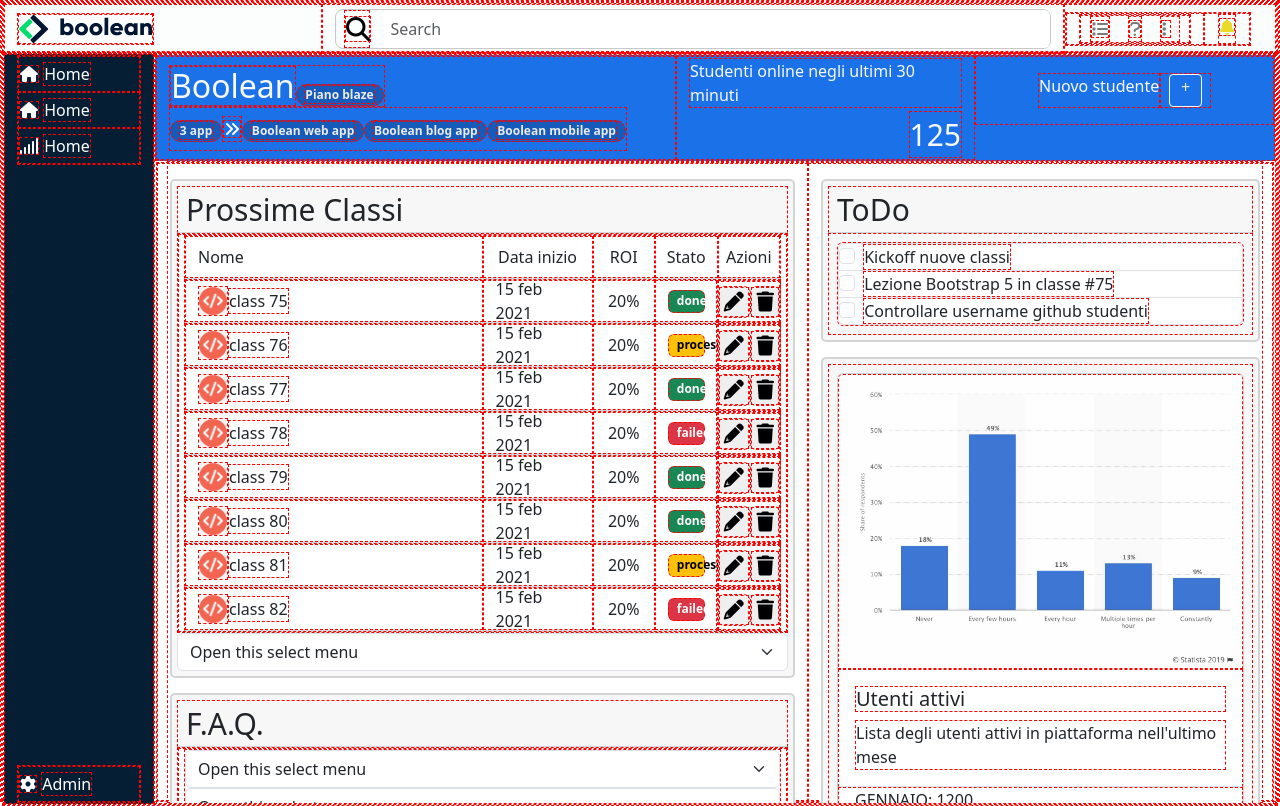
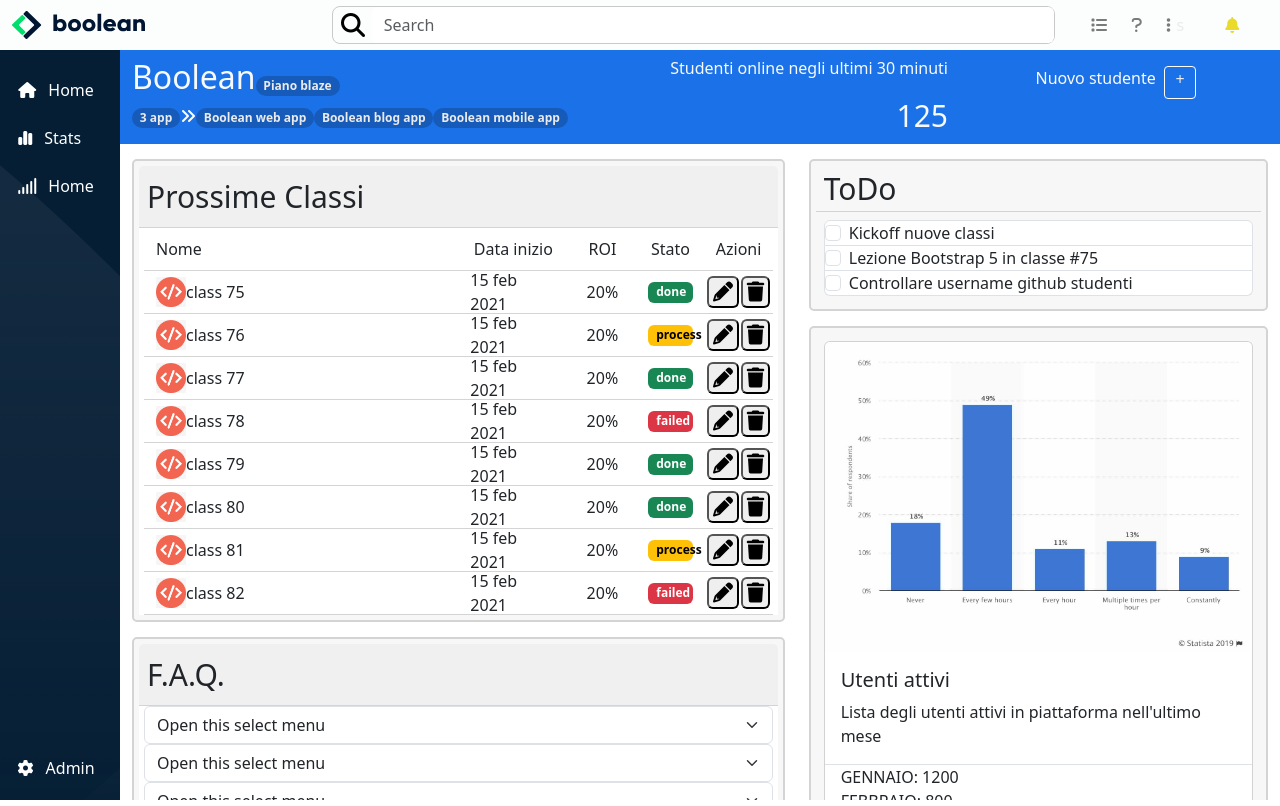
Before and after one commit to ColluraV/html-css-bootstrap-dashboard, a plain HTML site: page index.html in a window 1280 px wide. Drawn offline with nearby package versions, Linux system fonts and the light colour scheme.

Commit message:
corretti errori validator modificato sidenav media

```diff
--- a/index.html
+++ b/index.html
@@ -73,18 +73,18 @@
     <div class="container-fluid"> <!-- MAIN SECTION -->
         <div class="row">
 
-            <div id="left-section" class="flex-grow-0 nav-lat colonna justify-content-between"> <!-- nav left -->
+            <div id="left-section" class="flex-grow-0 nav-lat colonna justify-content-between align-items-center py-3"> <!-- nav left -->
                 <div class="top-icon colonna">
 
-                    <a href="#"> <i class="fa-solid fa-house  my-2"></i> <span class="hide"> Home
+                    <a href="#"> <i class="fa-solid fa-house my-3"></i> <span class="mx-2 d-none d-md-inline"> Home
                         </span></a>
-                    <a href="#"> <i class="fa-solid fa-house  my-2"></i> <span class="hide"> Home
+                    <a href="#"> <i class="fa-solid fa-chart-simple my-3"></i> <span class="mx-2 d-none d-md-inline"> Stats
                         </span></a>
-                    <a href="#"> <i class="fa-solid fa-signal  my-2"></i> <span class="hide"> Home
+                    <a href="#"> <i class="fa-solid fa-signal my-3"></i> <span class="mx-2 d-none d-md-inline"> Home
                         </span></a>
                 </div>
                 <div class="bot-icon colonna">
-                    <a href=""><i class="fa-solid fa-gear  my-2"></i> <span> Admin</span></a>
+                    <a href=""><i class="fa-solid fa-gear  my-2"></i> <span class="mx-2 d-none d-md-inline"> Admin</span></a>
                 </div>
             </div> <!-- nav left -->
 
@@ -115,7 +115,7 @@
 
                     <div class=" col colonna align-items-start align-items-md-end  justify-content-around">
                         <div class="d-flex"> Studenti online negli ultimi 30 minuti</div>
-                        <div id="" class="d-flex oversized"> 125 </div>
+                        <div class="d-flex oversized"> 125 </div>
                     </div>
 
                     <div class="py-3 mb-auto col d-flex justify-content-md-center">
@@ -134,7 +134,7 @@
 
                         <div class="col-12 col-lg-7"> <!-- COLONNA SINISTRA ZONA MAIN -->
 
-                            <div id="prossime-classi" lass="card"> <!-- CARD "PROSSIME CLASSI" -->
+                            <div id="prossime-classi" class="card"> <!-- CARD "PROSSIME CLASSI" -->
                                 <div class="card-header oversized px-2">
                                     Prossime Classi
                                 </div>
@@ -373,17 +373,12 @@
 
                                     </ul>
                                 </div>
-                                <select class="form-select" aria-label="Default select example">
-                                    <option selected>Open this select menu</option>
-                                    <option value="1">One</option>
-                                    <option value="2">Two</option>
-                                    <option value="3">Three</option>
-                                </select>
+
                             </div>
 
 
 
-                            <div id="faq" lass="card"> <!-- CARD "F.A.Q." -->
+                            <div id="faq" class="card"> <!-- CARD "F.A.Q." -->
                                 <div class="card-header oversized px-2">
                                     F.A.Q.
                                 </div>
@@ -448,7 +443,7 @@
 
 
 
-                              <div id="stats" lass="card"> <!-- CARD "F.A.Q." -->
+                              <div id="stats" class="card"> <!-- CARD "F.A.Q." -->
                                 <div class="box p-2">
                                     <div class="card mb-3">
                                         <img src="img/stats.jpeg" class="card-img-top" alt="...">
--- a/style.css
+++ b/style.css
@@ -4,7 +4,7 @@
     box-sizing: border-box;
     min-width: 10px;
     min-height: 10px;
-    border: 1px red dashed;
+    /*border: 1px red dashed;*/
 }
 body{
     flex-grow: 0;
@@ -72,8 +72,9 @@ nav .container-fluid .col-1{
 
 #left-section{
     background-color: #051E34;
+    background-image: url(img/sidebar-bg.png);
     color: white;
-    width: 150px;
+    width: 120px;
     flex-shrink: 0;
 }
 
@@ -176,4 +177,7 @@ ul li img{
     .azzurro{
         max-height: 300px;
      }
+    #left-section{
+        width: 65px;
+    }
 }
```
